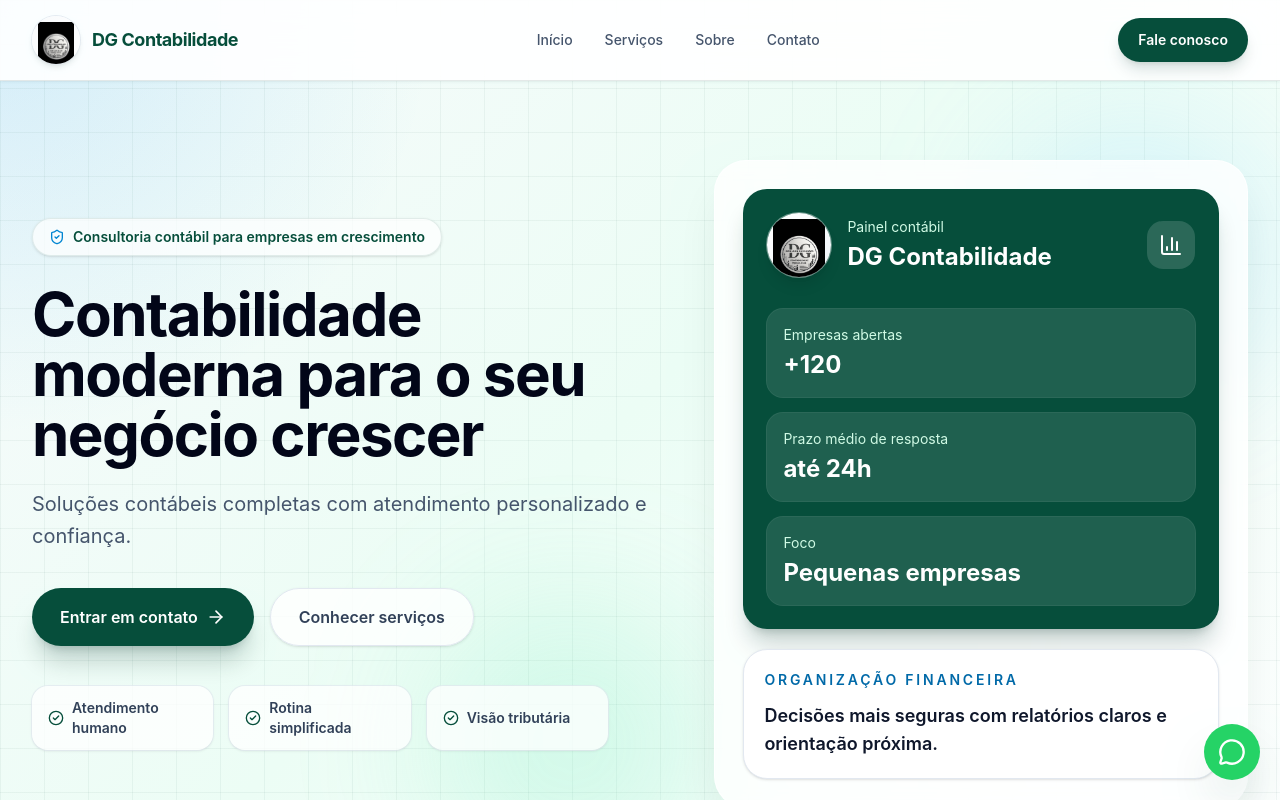
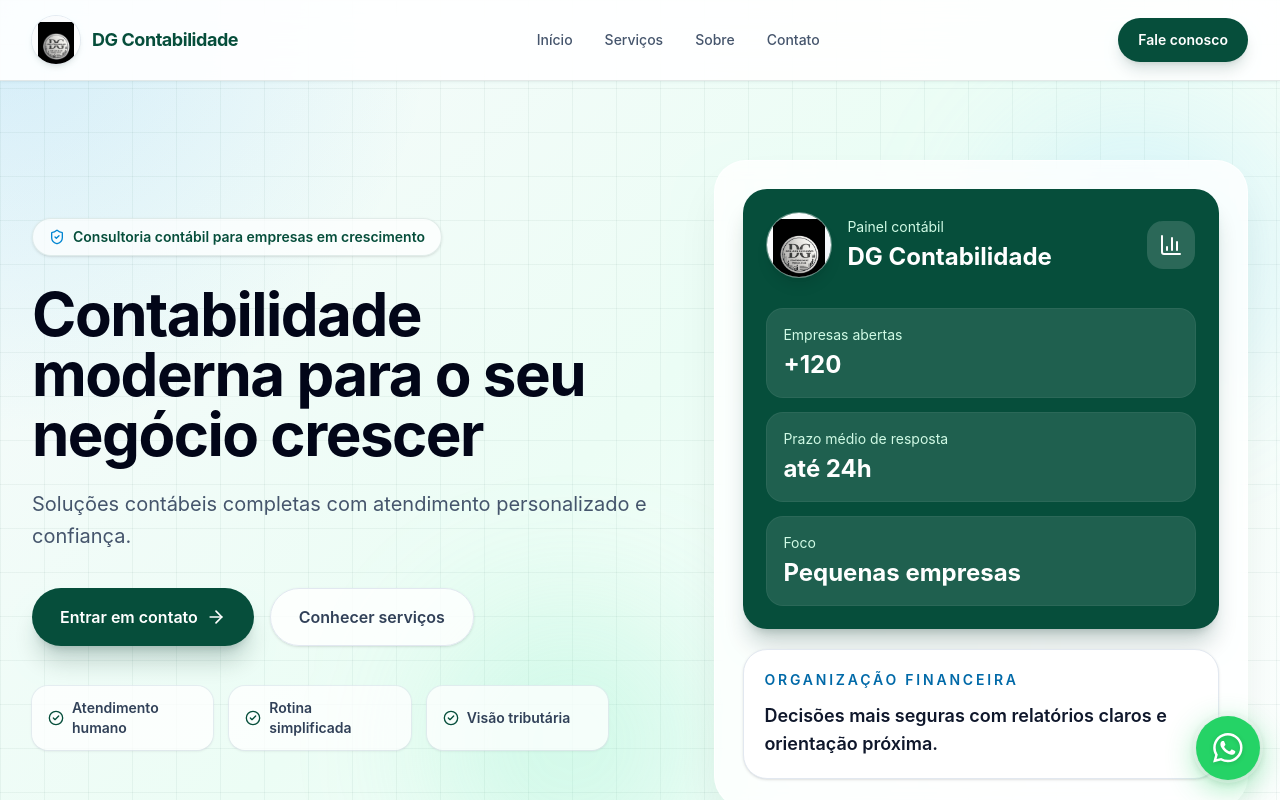
Before and after one commit to WallaceMamuth/dgcontabilidade, a React (Vite) app: page / in a window 1280 px wide. Shown: the top 800 px of the page. Built offline with nearby package versions, Linux system fonts and the light colour scheme.

Commit message:
Replace floating chat icon with branded WhatsApp FAB

```diff
--- a/src/App.jsx
+++ b/src/App.jsx
@@ -1,9 +1,9 @@
-import { MessageCircle } from 'lucide-react'
 import About from './components/About.jsx'
 import Footer from './components/Footer.jsx'
 import Hero from './components/Hero.jsx'
 import Navbar from './components/Navbar.jsx'
 import Services from './components/Services.jsx'
+import WhatsAppFloatingButton from './components/WhatsAppFloatingButton.jsx'
 
 function App() {
   const whatsappUrl =
@@ -19,18 +19,7 @@ function App() {
         <About whatsappUrl={whatsappUrl} />
       </main>
       <Footer logoUrl={logoUrl} />
-      <a
-        href={whatsappUrl}
-        target="_blank"
-        rel="noreferrer"
-        aria-label="Fale com a DG Contabilidade pelo WhatsApp"
-        className="group fixed bottom-5 right-5 z-50 inline-flex h-14 w-14 items-center justify-center rounded-full bg-[#25D366] text-white shadow-2xl shadow-emerald-900/25 transition duration-300 hover:-translate-y-1 hover:scale-105 hover:bg-[#1fb85a] focus-visible:ring-2 focus-visible:ring-[#25D366] focus-visible:ring-offset-4"
-      >
-        <MessageCircle
-          aria-hidden="true"
-          className="h-7 w-7 transition duration-300 group-hover:rotate-6"
-        />
-      </a>
+      <WhatsAppFloatingButton href={whatsappUrl} />
     </div>
   )
 }
--- /dev/null
+++ b/src/components/WhatsAppFloatingButton.jsx
@@ -0,0 +1,30 @@
+function WhatsAppIcon({ className }) {
+  return (
+    <svg
+      className={className}
+      viewBox="0 0 24 24"
+      fill="currentColor"
+      aria-hidden="true"
+    >
+      <path d="M17.472 14.382c-.297-.149-1.758-.867-2.03-.967-.273-.099-.471-.148-.67.15-.197.297-.767.966-.94 1.164-.173.199-.347.223-.644.075-.297-.15-1.255-.463-2.39-1.475-.883-.788-1.48-1.761-1.653-2.059-.173-.297-.018-.458.13-.606.134-.133.298-.347.446-.52.149-.174.198-.298.298-.497.099-.198.05-.371-.025-.52-.075-.149-.669-1.612-.916-2.207-.242-.579-.487-.5-.669-.51-.173-.008-.371-.01-.57-.01-.198 0-.52.074-.792.372-.272.297-1.04 1.016-1.04 2.479 0 1.462 1.065 2.875 1.213 3.074.149.198 2.096 3.2 5.077 4.487.709.306 1.262.489 1.694.625.712.227 1.36.195 1.871.118.571-.085 1.758-.719 2.006-1.413.248-.694.248-1.289.173-1.413-.074-.124-.272-.198-.57-.347m-5.421 7.403h-.004a9.87 9.87 0 01-5.031-1.378l-.361-.214-3.741.982.998-3.648-.235-.374a9.86 9.86 0 01-1.51-5.26c.001-5.45 4.436-9.884 9.888-9.884 2.64 0 5.123 1.03 6.988 2.898a9.825 9.825 0 012.893 6.994c-.003 5.45-4.435 9.884-9.885 9.884m8.413-18.297A11.815 11.815 0 0012.05 0C5.495 0 .16 5.335.157 11.892c0 2.096.547 4.142 1.588 5.945L.057 24l6.305-1.654a11.882 11.882 0 005.683 1.448h.005c6.554 0 11.89-5.335 11.893-11.893a11.821 11.821 0 00-3.48-8.413Z" />
+    </svg>
+  )
+}
+
+function WhatsAppFloatingButton({ href }) {
+  return (
+    <a
+      href={href}
+      target="_blank"
+      rel="noreferrer"
+      title="WhatsApp"
+      aria-label="Fale com a DG Contabilidade pelo WhatsApp"
+      className="group fixed bottom-5 right-5 z-50 flex h-16 w-16 items-center justify-center rounded-full bg-[#25D366] text-white shadow-[0_8px_30px_rgba(37,211,102,0.45),0_2px_10px_rgba(0,0,0,0.18)] ring-[3px] ring-white/25 transition duration-300 hover:-translate-y-1 hover:scale-[1.06] hover:bg-[#20bd5c] hover:shadow-[0_12px_36px_rgba(37,211,102,0.55),0_4px_14px_rgba(0,0,0,0.22)] hover:ring-white/40 active:scale-100 focus-visible:ring-4 focus-visible:ring-[#25D366] focus-visible:ring-offset-4 focus-visible:ring-offset-slate-50"
+    >
+      <span className="pointer-events-none absolute inset-0 rounded-full bg-white/10 opacity-0 transition duration-300 group-hover:opacity-100" />
+      <WhatsAppIcon className="relative h-[1.85rem] w-[1.85rem] drop-shadow-sm transition duration-300 group-hover:scale-105" />
+    </a>
+  )
+}
+
+export default WhatsAppFloatingButton
```
